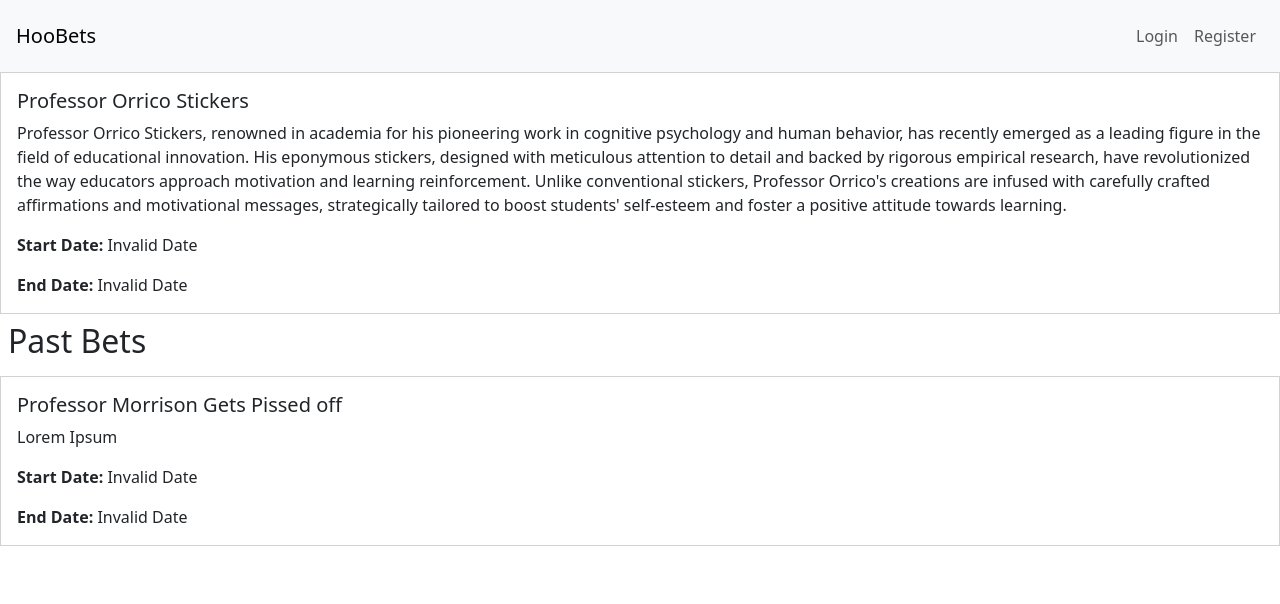
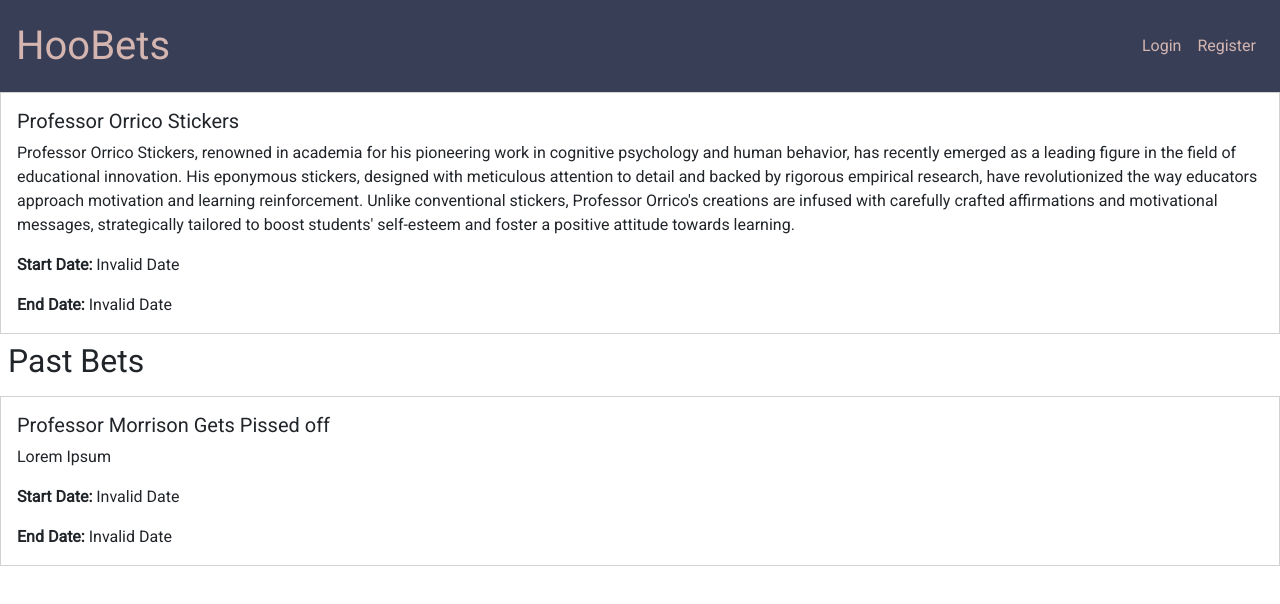
Before and after one commit to HMPrgm/Hoobets, a React (Create React App) app in the folder frontend/: page / in a window 1280 px wide. Shown: the top 604 px of the page. Built offline with nearby package versions, Linux system fonts and the light colour scheme; no server answers.

Commit message:
style navbar

```diff
--- a/frontend/public/index.html
+++ b/frontend/public/index.html
@@ -2,6 +2,7 @@
 <html lang="en">
   <head>
     <meta charset="utf-8" />
+    <link href='http://fonts.googleapis.com/css?family=Roboto' rel='stylesheet' type='text/css'>
     <link rel="icon" href="%PUBLIC_URL%/favicon.ico" />
     <meta name="viewport" content="width=device-width, initial-scale=1" />
     <meta name="theme-color" content="#000000" />
--- a/frontend/src/headerfooter/Navbar.js
+++ b/frontend/src/headerfooter/Navbar.js
@@ -6,8 +6,8 @@
 
   return (
     <>
-      <nav className="p-3 navbar navbar-expand-lg navbar-light bg-light justify-content-between">
-        <a className="navbar-brand" href="/">HooBets</a>
+      <nav className="p-3 navbar navbar-expand-lg navbar-light justify-content-between nav">
+        <a className="text-primary-1" href="/">HooBets</a>
         <button className="navbar-toggler" type="button" data-toggle="collapse" data-target="#navbarNav" aria-controls="navbarNav" aria-expanded="false" aria-label="Toggle navigation">
           <span className="navbar-toggler-icon"></span>
         </button>
--- a/frontend/src/index.js
+++ b/frontend/src/index.js
@@ -1,7 +1,7 @@
 import React from 'react';
 import ReactDOM from 'react-dom/client';
 import App from './App';
-// import './styles/App.css'
+import './styles/App.css'
 
 const root = ReactDOM.createRoot(document.getElementById('root'));
 root.render(
--- a/frontend/src/styles/App.css
+++ b/frontend/src/styles/App.css
@@ -1,4 +1,18 @@
 body {
   margin:0;
-  font-family: 'Segoe UI', Tahoma, Geneva, Verdana, sans-serif;
+  font-family: 'Roboto', Tahoma, Geneva, Verdana, sans-serif;
 }
+
+nav {
+  background-color: #383E56 !important;
+
+}
+
+.text-primary-1, .nav-link {
+  color: #D4B5B0 !important;
+  text-decoration: none;
+}
+
+.text-primary-1 {
+  font-size: 30pt;
+}
```
